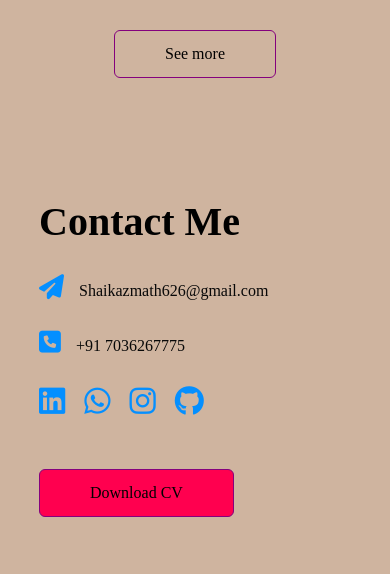
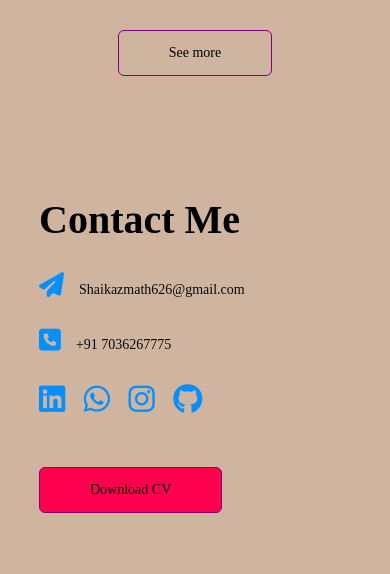
Before and after one commit to ShaikAzmath01/Portfolio, a plain HTML site: page index.html in a window 390 px wide. Shown: the part 4408-4982 px from the top of the page. Drawn offline with Linux system fonts and the light colour scheme.

Commit message:
Update style.css

```diff
--- a/style.css
+++ b/style.css
@@ -322,9 +322,12 @@ nav .fas{
     display: none;
 }
 
-@media only screen and (max-width: 600px){
+@media only screen and (max-width: 768px){
     #header{
         background-image: url(images/pheeka\ brwn\ -\ Copy.png);
+    }
+    body {
+        font-size: 14px;
     }
     .header-text{
         margin-top: 100%;
```
